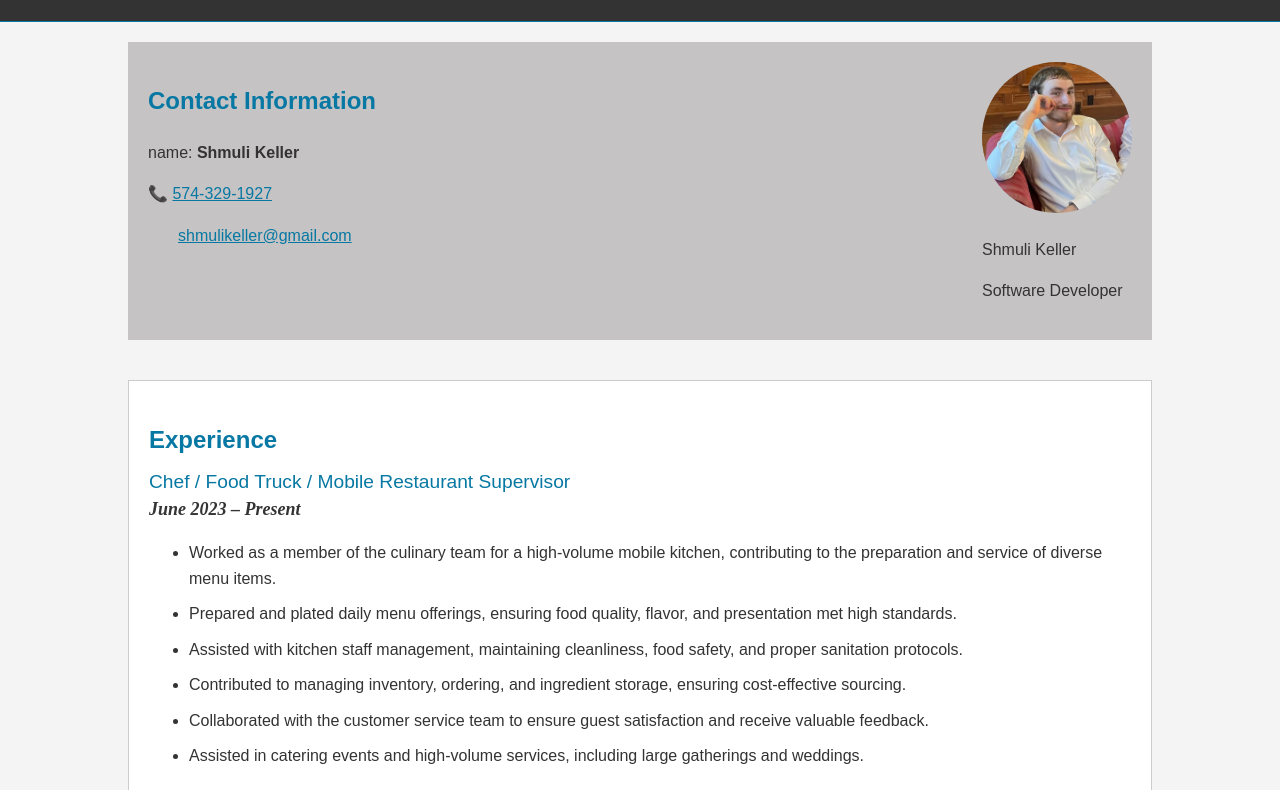
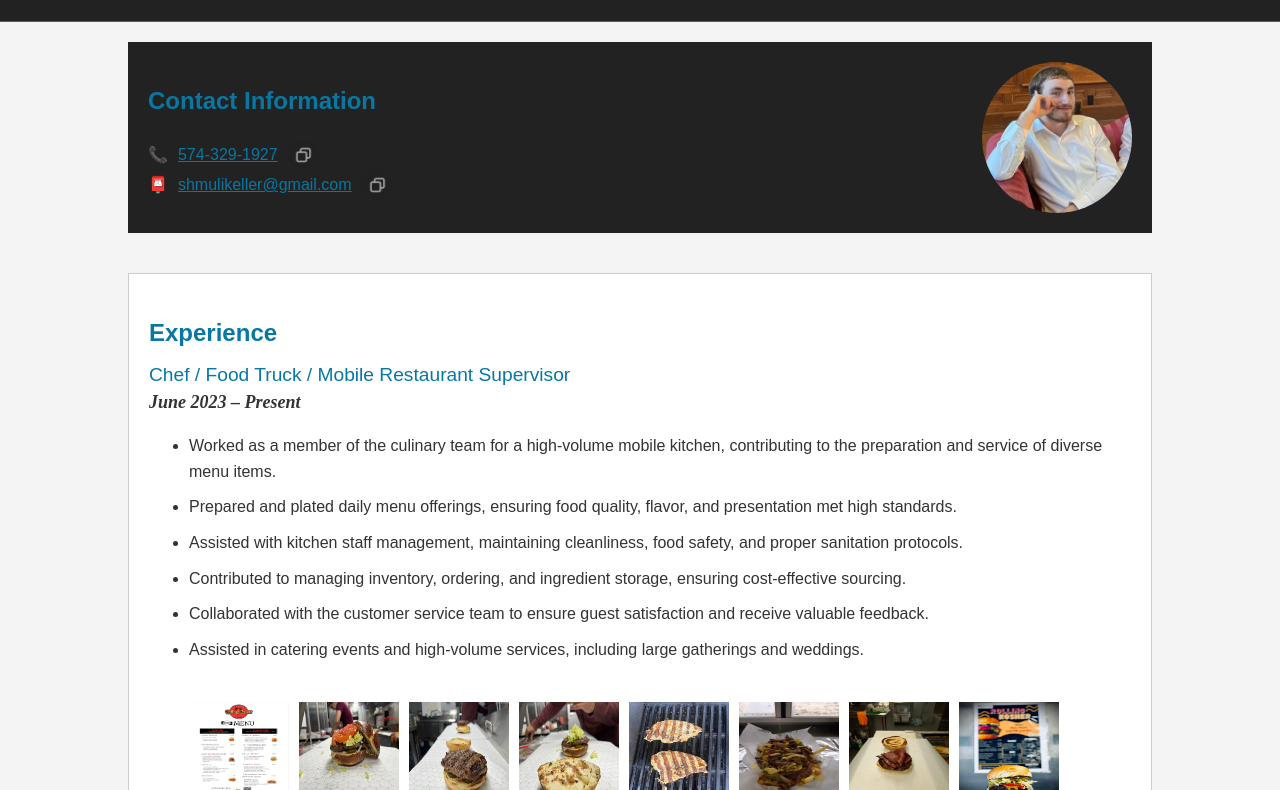
Before and after one commit to shmulisarmy/resume, a plain HTML site: page index.html in a window 1280 px wide. Shown: the part 127-917 px from the top of the page. Drawn offline with Linux system fonts and the light colour scheme.

Commit message:
changed profile card background to match header

```diff
--- a/index.html
+++ b/index.html
@@ -16,6 +16,10 @@
         window.onafterprint = function() {
             document.body.classList.remove('printing');
         };
+
+        function copyText(text) {
+            navigator.clipboard.writeText(text);
+        }
 
 
     </script>
@@ -36,7 +40,7 @@
             margin: auto;
         }
         header {
-            background: #333;
+            background: #222;
             color: #fff;
             padding-top: 30px;
             min-height: 70px;
@@ -121,7 +125,7 @@
             display: none;
         }
 
-        button{
+        button:not([copy-button]){
             background-color: #0778a3;
             color: white;
             padding: 4px 8px;
@@ -142,7 +146,7 @@
             transition: .5s;
         }
         @starting-style{
-            header h1, img{
+            header h1, img, .info{
                 transform: scale(0.5);
             }
         }
@@ -218,11 +222,66 @@
         a{
             color: #0778a3;
         }
+        .info{
+            position: absolute;
+            bottom: 20%;
+            right: 100%;
+            padding: 10px;
+            z-index: 2;
+            background-color: #222;
+            border: 1px solid #ccc;
+            border-radius: 5px;
+            color: #fff;
+            width: 200px;
+            display: none;
+            transition: .5s;
+        }
+        @media screen and (min-width: 600px) {
+            .content:hover .info{
+
+                display: block;
+            }
+        }
+
+        .copy{
+            display: flex;
+            align-items: center;
+            gap: 10px;
+        }
+
+        button[copy-button]{
+            padding: 0;
+            width: 30px;
+            height: 30px;
+            background-color: transparent;
+            border: none;
+
+            img{
+                width: 100%;
+                height: 100%;
+            }
+        }
+        button[copy-button]:hover{
+            img{
+                filter: invert(1);
+            }
+            cursor: pointer;
+        }
+
+        .copy{
+            transition: .5s;
+        }
+
+        .copy:has(button[copy-button]:active) a{
+            transform: scale(0.95);
+        }
+
+
 
 
     </style>
 </head>
-<body >
+<body>
     <header>
         <div class="container">
             <h1>Shmuli Keller's Resume</h1>
@@ -230,23 +289,38 @@
     </header>
 
     <div class="container">
-        <div  style="padding: 20px; background: rgb(197, 195, 195); " class="content">
+        <div style="padding: 20px; background: #222; color: #fff;" class="content">
             <div class="left-content">
                 <h2>Contact Information</h2>
-                <p>name: <strong>Shmuli Keller</strong></p>
-                <p><span>📞</span> <a href="tel:574-329-1927">574-329-1927</a></p>
+                <!-- <p>name: <strong>Shmuli Keller</strong></p> -->
+                <div class="copy">
+                    <span>📞</span> <a copy-text href="tel:574-329-1927">574-329-1927</a>
+                    <button copy-button onclick="copyText(this.closest('.copy').querySelector('[copy-text]').textContent)">
+                        <img src="images/copy.png" alt="">
+                    </button>
+                </div>
                 <div style="display: flex; gap: 10px;">
-                    <img width="20" src="images/gmail-icon.png" alt="">
-                <a href="mailto:shmulikeller@gmail.com?subject=Resume&body=Hello, i would like to talk to you regarding an available position...">shmulikeller@gmail.com</a>
+
+                    <div class="copy">
+
+                            <span style="color: red;">📮</span><a copy-text href="mailto:shmulikeller@gmail.com?subject=Resume&body=Hello, i would like to talk to you regarding an available position...">shmulikeller@gmail.com</a>
+
+                        <button copy-button onclick="copyText(this.closest('.copy').querySelector('[copy-text]').textContent)">
+                            <img src="images/copy.png" alt="">
+                        </button>
+                    </div>
 
                 </div>
                 <!-- <p>LinkedIn: [LinkedIn URL]</p>
                 <p>Portfolio: [Portfolio URL]</p> -->
             </div>
-            <div class="right-content">
+            <div style="display: flex; flex-direction: column ; align-items: center; position: relative;" class="right-content">
                 <img  src="images/profile.png" alt="Placeholder Image">
-                <p> Shmuli Keller</p>
-                <p>Software Developer</p>
+                <div class="info">
+                    <button onclick="this.closest('.info').style.display = 'none'">-</button>
+                    <p><span>👤 </span>Shmuli Keller</p>
+                    <p><span>🌟 </span>Software Engineer </p>
+                </div>
             </div>
         </div>
 
```
Also changed, not shown: pot.html (+1 -0 lines), images/copy.png (added).
